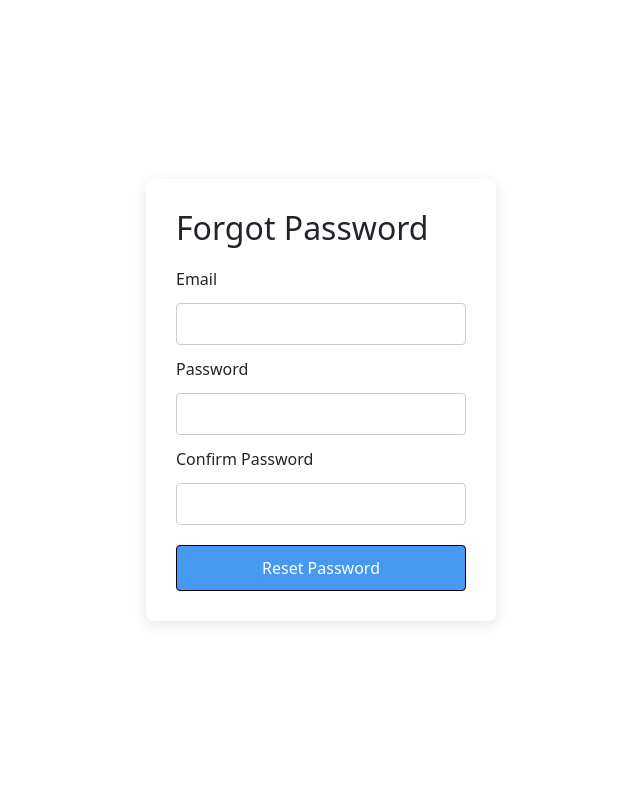
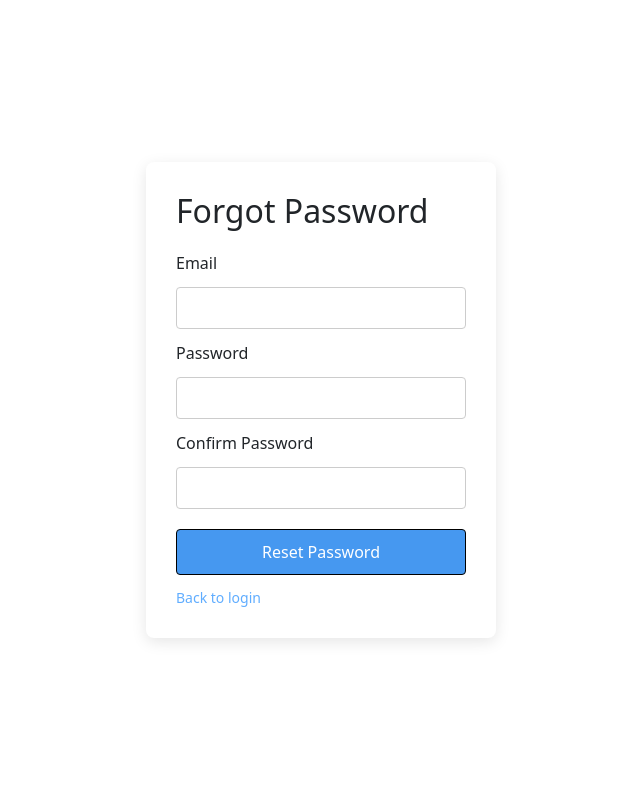
Before and after one commit to adityaraj-devx/Blog-Web, a Flask app: page /forgot in a window 1280 px wide. Shown: the part 56-856 px from the top of the page, without its empty margins (319-959 px from the left). Run offline with Flask 3, Linux system fonts and the light colour scheme; some libraries are stand-ins or nearby versions.

Commit message:
few changes

```diff
--- a/web/templates/forgot.html
+++ b/web/templates/forgot.html
@@ -10,6 +10,7 @@ content %}
       <label for="confirm-password">Confirm Password</label>
       <input type="password" id="confirm-password" name="confirm-password"/>
       <button type="submit">Reset Password</button>
+      <a href="{{ url_for('auth.login') }}">Back to login</a>
     </form>
 </div>
 {% endblock %}
```
